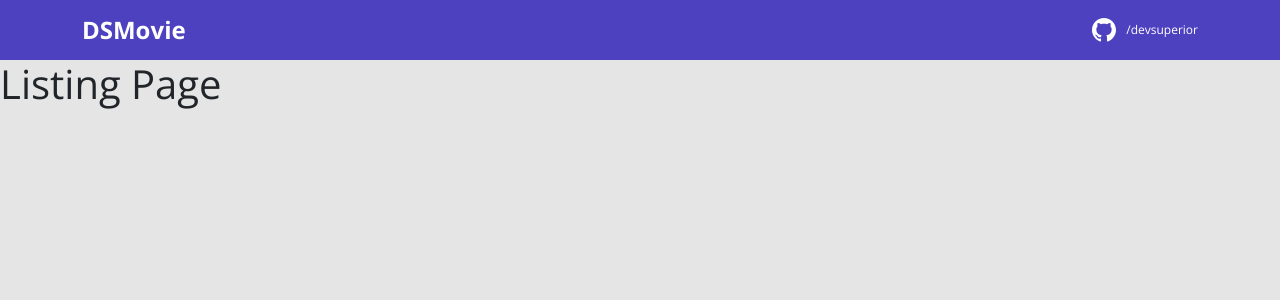
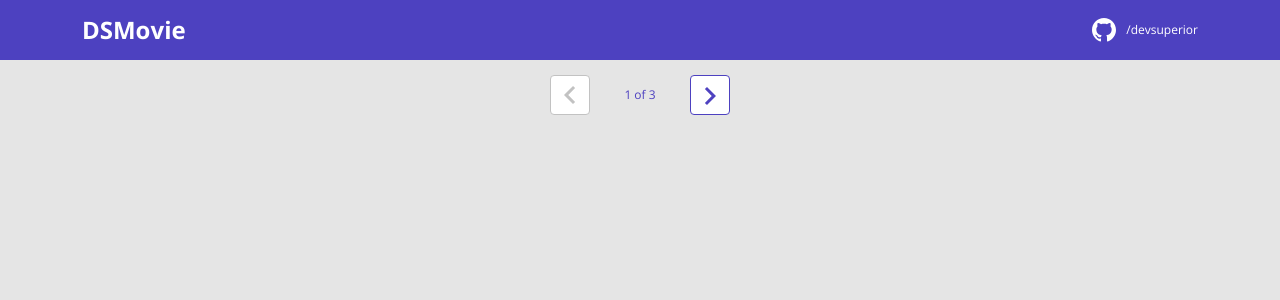
Before and after one commit to ManassesM/dsmovie-manadev, a React (Create React App) app in the folder frontend/: page / in a window 1280 px wide. Shown: the top 300 px of the page. Built offline with nearby package versions, Linux system fonts and the light colour scheme.

Commit message:
Pagination layout

```diff
--- /dev/null
+++ b/frontend/src/components/Pagination/index.tsx
@@ -0,0 +1,21 @@
+import { ReactComponent as Arrow } from 'assets/img/arrow.svg'
+
+import './styles.css'
+
+function Pagination() {
+	return (
+		<div className='dsmovie-pagination-container'>
+			<div className='dsmovie-pagination-box'>
+				<button className='dsmovie-pagination-button' disabled={true}>
+					<Arrow />
+				</button>
+				<p>{`${1} of ${3}`}</p>
+				<button className='dsmovie-pagination-button' disabled={false}>
+					<Arrow className='dsmovie-flip-horizontal' />
+				</button>
+			</div>
+		</div>
+	)
+}
+
+export default Pagination
--- /dev/null
+++ b/frontend/src/components/Pagination/styles.css
@@ -0,0 +1,53 @@
+.dsmovie-pagination-container {
+  padding: 15px 0;
+  display: flex;
+  justify-content: center;
+  align-items: center;
+}
+
+.dsmovie-pagination-box {
+  width: 180px;
+  display: flex;
+  justify-content: space-between;
+  align-items: center;
+}
+
+.dsmovie-pagination-box form {
+  width: 100%;
+  display: flex;
+}
+
+.dsmovie-pagination-button {
+  width: 40px;
+  height: 40px;
+  border-radius: 4px;
+  background-color: #fff;
+  display: flex;
+  justify-content: center;
+  align-items: center;
+  border: 1px solid var(--color-primary);
+  cursor: pointer;
+}
+
+.dsmovie-pagination-button svg {
+  filter: brightness(0) saturate(100%) invert(26%) sepia(19%) saturate(7395%) hue-rotate(234deg) brightness(89%) contrast(92%);
+}
+
+.dsmovie-pagination-button:disabled {
+  border: 1px solid #c2c2c2;
+  cursor: unset;
+}
+
+.dsmovie-pagination-button:disabled svg {
+  filter: none;
+}
+
+.dsmovie-pagination-container p {
+  margin: 0;
+  font-size: 12px;
+  color: var(--color-primary);
+}
+
+.dsmovie-flip-horizontal {
+  transform: rotate(180deg);
+}
--- a/frontend/src/pages/Form/index.tsx
+++ b/frontend/src/pages/Form/index.tsx
@@ -21,11 +21,11 @@
 				<h3>{movie.title}</h3>
 				<form className='dsmovie-form'>
 					<div className='form-group dsmovie-form-group'>
-						<label htmlFor='email'>Informe seu email</label>
+						<label htmlFor='email'>Inform your email</label>
 						<input type='email' className='form-control' id='email' />
 					</div>
 					<div className='form-group dsmovie-form-group'>
-						<label htmlFor='score'>Informe sua avaliação</label>
+						<label htmlFor='score'>How would you rate this movie?</label>
 						<select className='form-control' id='score'>
 							<option>1</option>
 							<option>2</option>
@@ -36,11 +36,11 @@
 					</div>
 					<div className='dsmovie-form-btn-container'>
 						<button type='submit' className='btn btn-primary dsmovie-btn'>
-							Salvar
+							Save
 						</button>
 					</div>
 				</form>
-				<button className='btn btn-primary dsmovie-btn mt-3'>Cancelar</button>
+				<button className='btn btn-primary dsmovie-btn mt-3'>Cancel</button>
 			</div>
 		</div>
 	)
--- a/frontend/src/pages/Listing/index.tsx
+++ b/frontend/src/pages/Listing/index.tsx
@@ -1,6 +1,8 @@
+import Pagination from "components/Pagination"
+
 function Listing() {
   return (
-    <h1>Listing Page</h1>
+    <Pagination />
   )
 }
 
```
Also changed, not shown: frontend/src/assets/img/arrow.svg (added).
